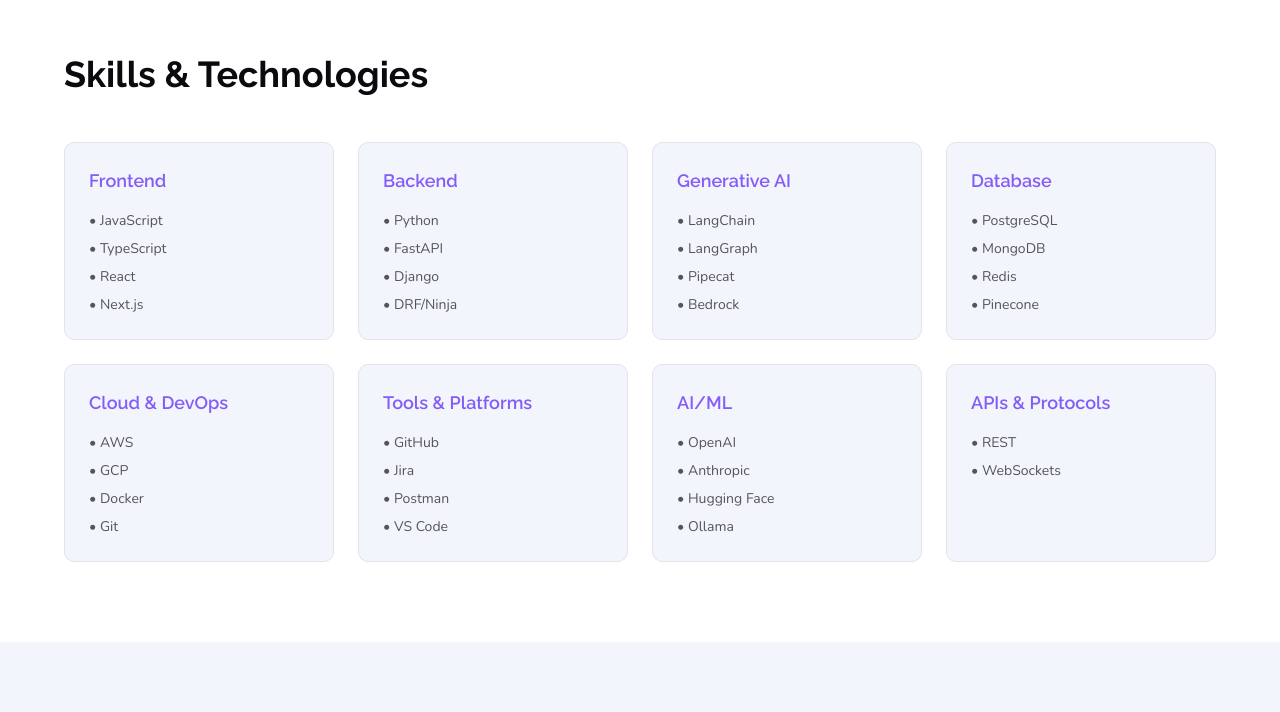
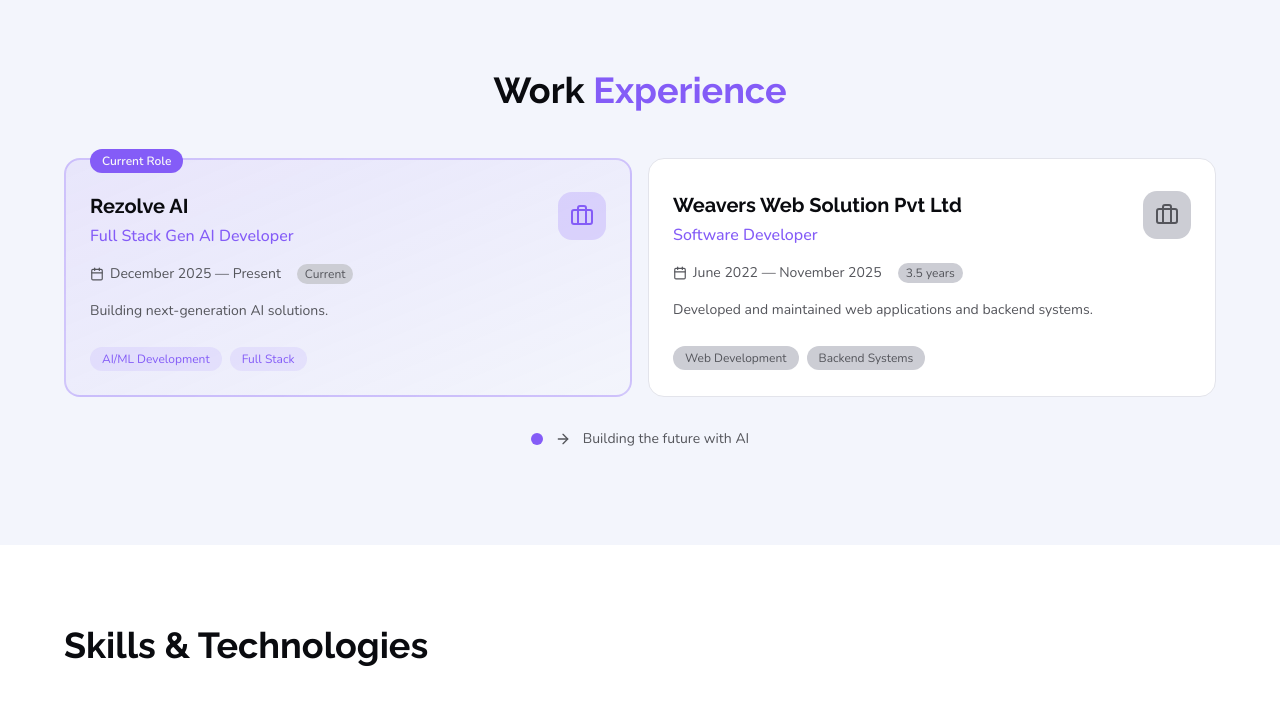
Before and after one commit to chatembed/arnabguptacv, a Next.js app: page /arnabguptacv/ in a window 1280 px wide. Shown: the part 1714-2426 px from the top of the page. Built offline with nearby package versions, Linux system fonts and the light colour scheme.

Commit message:
experence added

```diff
--- a/app/page.tsx
+++ b/app/page.tsx
@@ -2,6 +2,7 @@
 import Navigation from "@/components/navigation"
 import Hero from "@/components/hero"
 import About from "@/components/about"
+import Experience from "@/components/experience"
 import Skills from "@/components/skills"
 import Projects from "@/components/projects"
 import Contact from "@/components/contact"
@@ -13,6 +14,7 @@ export default function Home() {
       <Navigation />
       <Hero />
       <About />
+      <Experience />
       <Skills />
       <Projects />
       <Contact />
--- /dev/null
+++ b/components/experience.tsx
@@ -0,0 +1,137 @@
+"use client";
+
+import { Briefcase, Calendar, MapPin, ArrowRight } from "lucide-react";
+
+const jobs = [
+  {
+    company: "Rezolve AI",
+    role: "Full Stack Gen AI Developer", // Update this with your actual role
+    startDate: "December 2025",
+    endDate: "Present",
+    duration: "Current",
+    isCurrent: true,
+    description:
+      "Building next-generation AI solutions.", // Update with your actual work
+    highlights: [
+      "AI/ML Development",
+      "Full Stack",
+      // Add more highlights
+    ],
+  },
+  {
+    company: "Weavers Web Solution Pvt Ltd",
+    role: "Software Developer", // Update this with your actual role
+    startDate: "June 2022",
+    endDate: "November 2025",
+    duration: "3.5 years",
+    isCurrent: false,
+    description:
+      "Developed and maintained web applications and backend systems.", // Update with your actual work
+    highlights: [
+      "Web Development",
+      "Backend Systems",
+      // Add more highlights
+    ],
+  },
+];
+
+export default function Experience() {
+  return (
+    <section id="experience" className="py-24 px-4 sm:px-6 lg:px-8 bg-card">
+      <div className="max-w-6xl mx-auto">
+        <h2 className="text-4xl font-bold mb-12 text-center">
+          Work <span className="text-primary">Experience</span>
+        </h2>
+
+        {/* Bento Grid for Experience */}
+        <div className="grid grid-cols-1 md:grid-cols-2 gap-4">
+          {jobs.map((job, index) => (
+            <div
+              key={index}
+              className={`relative rounded-2xl p-6 flex flex-col justify-between transition-colors ${
+                job.isCurrent
+                  ? "bg-gradient-to-br from-primary/10 via-primary/5 to-transparent border-2 border-primary/30 hover:border-primary/50"
+                  : "bg-background border border-border hover:border-primary/30"
+              }`}
+            >
+              {/* Current badge */}
+              {job.isCurrent && (
+                <div className="absolute -top-3 left-6">
+                  <span className="bg-primary text-primary-foreground text-xs font-semibold px-3 py-1 rounded-full">
+                    Current Role
+                  </span>
+                </div>
+              )}
+
+              <div className="space-y-4">
+                {/* Header */}
+                <div className="flex items-start justify-between gap-4 pt-2">
+                  <div>
+                    <h3 className="text-xl font-bold text-foreground">
+                      {job.company}
+                    </h3>
+                    <p className="text-primary font-medium mt-1">{job.role}</p>
+                  </div>
+                  <div className="shrink-0">
+                    <div
+                      className={`w-12 h-12 rounded-xl flex items-center justify-center ${
+                        job.isCurrent
+                          ? "bg-primary/20 text-primary"
+                          : "bg-muted text-muted-foreground"
+                      }`}
+                    >
+                      <Briefcase size={24} />
+                    </div>
+                  </div>
+                </div>
+
+                {/* Duration */}
+                <div className="flex items-center gap-4 text-sm text-muted-foreground">
+                  <div className="flex items-center gap-1.5">
+                    <Calendar size={14} />
+                    <span>
+                      {job.startDate} — {job.endDate}
+                    </span>
+                  </div>
+                  <span className="text-xs bg-muted px-2 py-0.5 rounded-full">
+                    {job.duration}
+                  </span>
+                </div>
+
+                {/* Description */}
+                <p className="text-muted-foreground text-sm leading-relaxed">
+                  {job.description}
+                </p>
+
+                {/* Highlights */}
+                <div className="flex flex-wrap gap-2 pt-2">
+                  {job.highlights.map((highlight, i) => (
+                    <span
+                      key={i}
+                      className={`text-xs px-3 py-1 rounded-full ${
+                        job.isCurrent
+                          ? "bg-primary/10 text-primary"
+                          : "bg-muted text-muted-foreground"
+                      }`}
+                    >
+                      {highlight}
+                    </span>
+                  ))}
+                </div>
+              </div>
+            </div>
+          ))}
+        </div>
+
+        {/* Timeline connector - visual element */}
+        <div className="hidden md:flex justify-center mt-8">
+          <div className="flex items-center gap-3 text-muted-foreground text-sm">
+            <div className="w-3 h-3 rounded-full bg-primary"></div>
+            <ArrowRight size={16} />
+            <span>Building the future with AI</span>
+          </div>
+        </div>
+      </div>
+    </section>
+  );
+}
```
